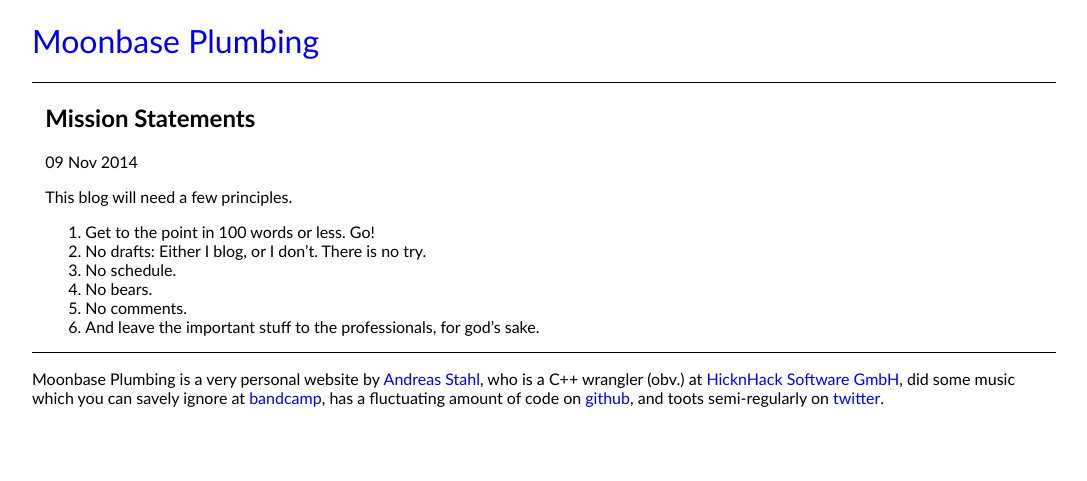
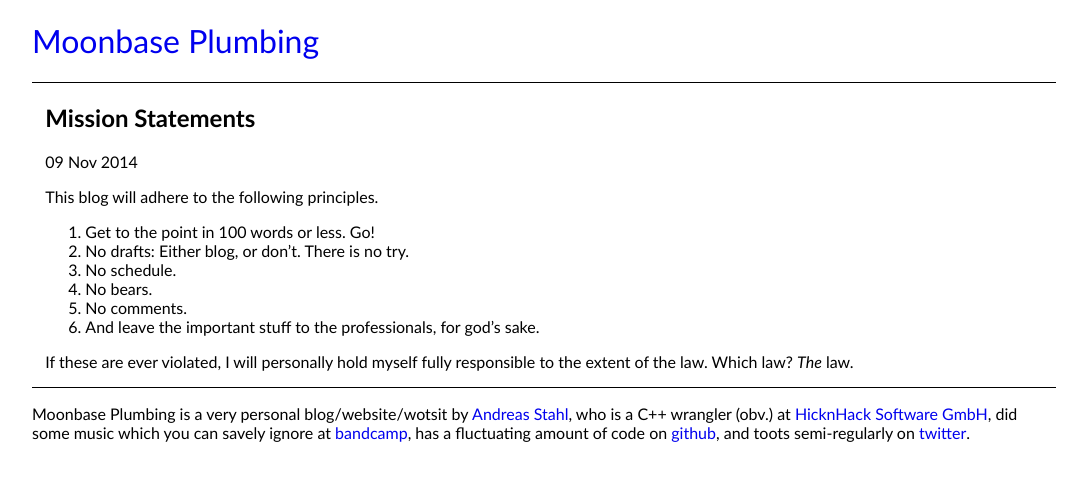
Before and after one commit to astahl/astahl.github.io, a Jekyll site: the page built from _posts/2014-11-09-Mission-Statement.md, in a window 1280 px wide. Shown: the top 481 px of the page, without its empty margins (96-1183 px from the left). Built offline with Jekyll 4.4.1, drawn with Linux system fonts in a browser that asks for light colours; Markdown is read by kramdown in place of the engine named in the settings.

Commit message:
demake/update

```diff
--- a/_layouts/default.html
+++ b/_layouts/default.html
@@ -16,7 +16,7 @@
           {{ content }}
 
           <footer>
-            <p>Moonbase Plumbing is a very personal website by
+            <p>Moonbase Plumbing is a very personal blog/website/wotsit by
                 <a href="https://twitter.com/stahlwerk">Andreas Stahl</a>,
                 who is a C++ wrangler (obv.) at <a href="http://www.hicknhack.com">HicknHack Software GmbH</a>,
                 did some music which you can savely ignore at <a href="http://onebitwonder.bandcamp.com">bandcamp</a>,
--- a/_posts/2014-11-09-Mission-Statement.md
+++ b/_posts/2014-11-09-Mission-Statement.md
@@ -3,11 +3,13 @@ title: Mission Statements
 layout: post
 tags: [administrative, stuff]
 ---
-This blog will need a few principles.
+This blog will adhere to the following principles.
 
 1. Get to the point in 100 words or less. Go!
-2. No drafts: Either I blog, or I don't. There is no try.
+2. No drafts: Either blog, or don't. There is no try.
 3. No schedule.
 4. No bears.
 5. No comments.
 6. And leave the important stuff to the professionals, for god's sake.
+
+If these are ever violated, I will personally hold myself fully responsible to the extent of the law. Which law? *The* law.
```
